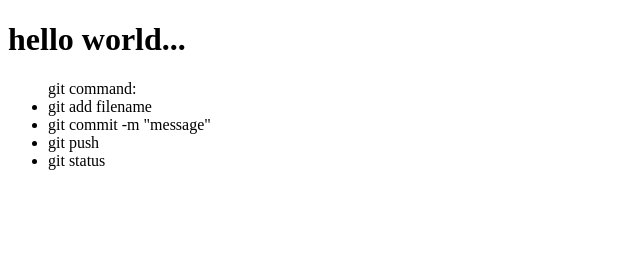
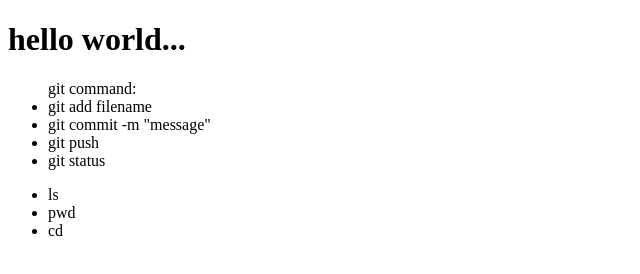
Before and after one commit to shenghanl/shenghanl.github.io, a plain HTML site: page index.html in a window 1280 px wide. Shown: the full height of the page, 0-640 px from the left. Drawn offline with Linux system fonts and the light colour scheme.

Commit message:
test what is staging

```diff
--- a/index.html
+++ b/index.html
@@ -14,5 +14,10 @@
     <li>git push</li>
     <li>git status</li>
 </ul>
+<ul>
+<li>ls</li>
+<li>pwd</li>
+<li>cd</li>
+</ul>
     </body>
 </html>
```
Also changed, not shown: 1 other file.
